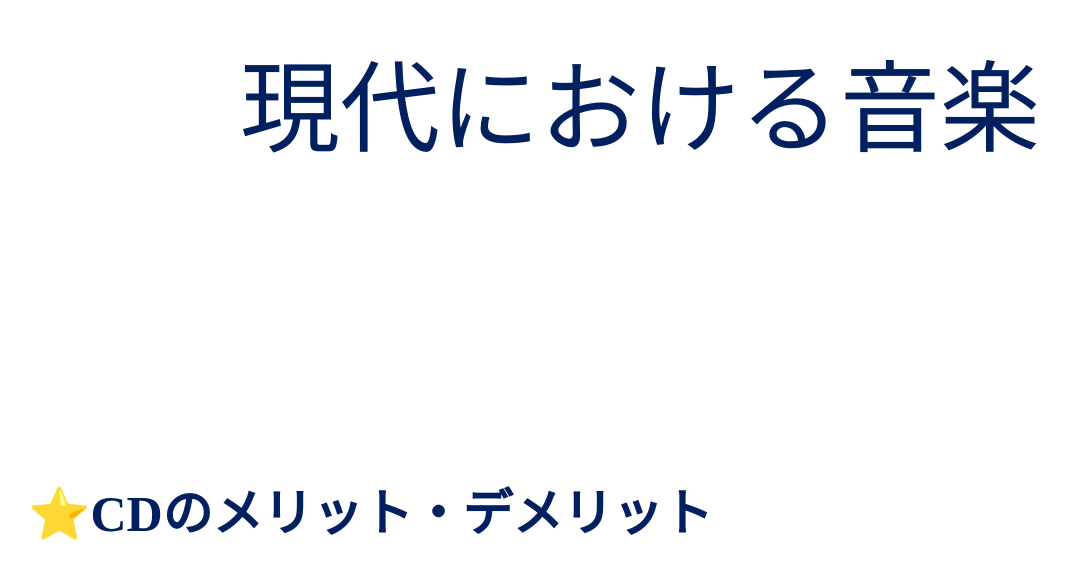
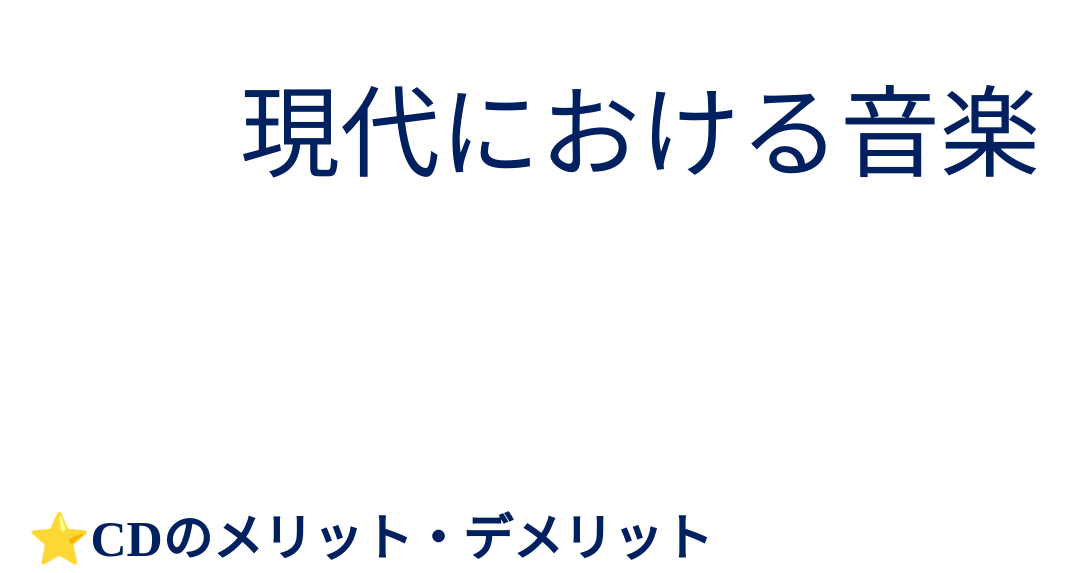
Before and after one commit to 31415wataru/homework_runa, a plain HTML site: page index.html in a window 1280 px wide. Shown: the part 272-845 px from the top of the page, without its empty margins (0-1068 px from the left). Drawn offline with Linux system fonts and the light colour scheme.

Commit message:
Update style.css

```diff
--- a/css/style.css
+++ b/css/style.css
@@ -67,7 +67,7 @@ a{
 .top_title{
   font-size:100px;
   color: #002060;
-  padding-top: 200px;
+  padding-top: 225px;
   padding-bottom: 200px;
   animation: fadeIn 3s linear 0.3s 1 normal;
 }
```
